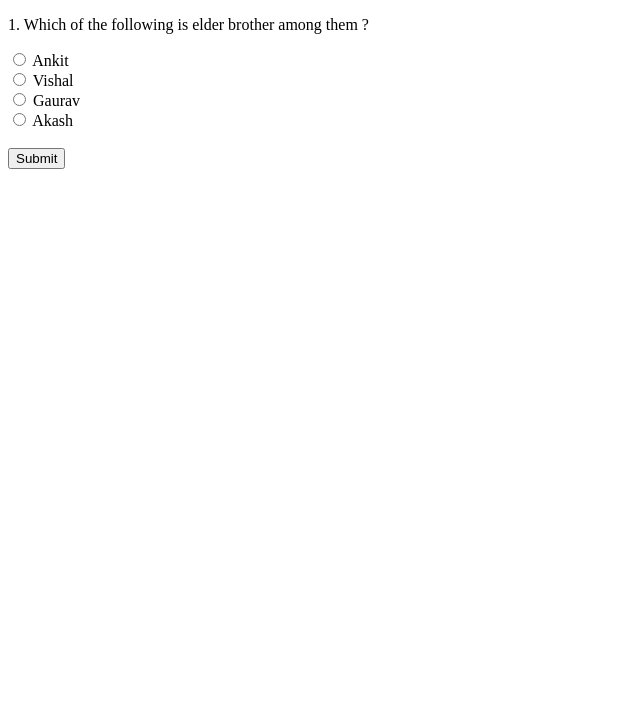
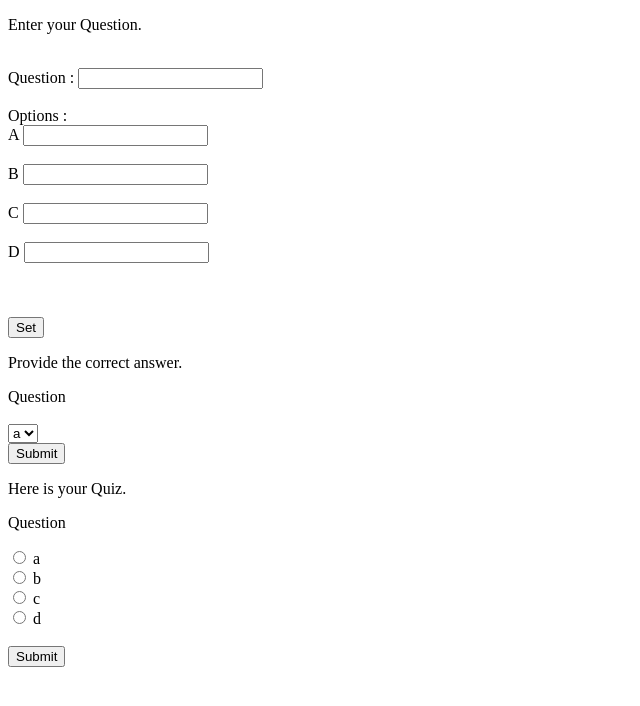
Before and after one commit to yogeshgiri904/js-quiz, a plain HTML site: page index.html in a window 1280 px wide. Shown: the whole page, without its empty margins (0-640 px from the left). Drawn offline with Linux system fonts and the light colour scheme.

Commit message:
Add question feature

```diff
--- a/index.html
+++ b/index.html
@@ -7,37 +7,131 @@
     <title>Quiz 2021</title>
 </head>
 <body>
-    <p class="question" id="q1">1. Which of the following is elder brother among them ?</p>
-    <input type="radio" name="option" id="ankit" value="ankit">
-    <label for="ankit">Ankit</label><br>
-    <input type="radio" name="option" id="vishal" value="vishal">
-    <label for="vishal">Vishal</label><br>
-    <input type="radio" name="option" id="gaurav" value="gaurav">
-    <label for="gaurav">Gaurav</label><br>
-    <input type="radio" name="option" id="akash" value="akash">
-    <label for="akash">Akash</label><br><br>
-    <button type="button" onclick="checkButton()"> Submit </button> <br>
-    <br><br><p id="display"></p>
+    <div class="main-container">
+        <div class="row" id="row">
+            <div class="Quest-container">
+                <p>Enter your Question.</p><br>
+                <div class="input-bar">
+                    <label for="Question">Question :</label>
+                    <input type="text" name="Question" id="Question">
+                </div><br>
+                <div class="input-bar">
+                    <label>Options :</label><br>
+                    <label for="Option A">A</label>
+                    <input type="text" name="Option A" id="Option1">
+                </div><br>
+                <div class="input-bar">
+                    <label for="Option B">B</label>
+                    <input type="text" name="Option B" id="Option2">
+                </div><br>
+                <div class="input-bar">
+                    <label for="Option C">C</label>
+                    <input type="text" name="Option C" id="Option3">
+                </div><br>
+                <div class="input-bar">
+                    <label for="Option D">D</label>
+                    <input type="text" name="Option D" id="Option4">
+                </div><br>
+                <br><br><button type="button" onclick="enter()"> Set </button>
+            </div>
+
+            <div class="Quest-container">
+                <p>Provide the correct answer.</p>
+                <label for="quest" id="questcheck">Question</label><br><br>
+                <select name="select" id="select">
+                    <option value="a" id="sop1">a</option>
+                    <option value="b" id="sop2">b</option>
+                    <option value="c" id="sop3">c</option>
+                    <option value="d" id="sop4">d</option>
+                </select>
+                <br><button type="button" onclick="answer()"> Submit </button>
+            </div>
+
+            <div class="Quest-container">
+                <p>Here is your Quiz.</p>
+                <p class="Quest" id="q1">Question</p>
+                <div class="radio-bar">
+                    <input type="radio" name="option" value="a">
+                    <label for="a" id="a">a</label><br>
+                </div>
+                <div class="radio-bar">
+                    <input type="radio" name="option" value="b">
+                    <label for="b" id="b">b</label><br>
+                </div>
+                <div class="radio-bar">
+                    <input type="radio" name="option" value="c">
+                    <label for="c" id="c">c</label><br>
+                </div>
+                <div class="radio-bar">
+                    <input type="radio" name="option" value="d">
+                    <label for="d" id="d">d</label><br><br>
+                </div>
+                <button type="button" onclick="checkButton()"> Submit </button>
+                <p id="error"></p>
+            </div>
+
+            <div class="Quest-container">
+                <p id="display"></p>
+            </div>
+
+        </div>
+    </div>
 </body>
 </html>
 <script>
-   function checkButton() {
-            var selectedValue = document.querySelector(
-                'input[name="option"]:checked');
+    class question{
+        constructor(inputQuest, inputOP1, inputOP2, inputOP3, inputOP4, inputCorrect){
+            this.Quest = inputQuest,
+            this.OP1 = inputOP1,
+            this.OP2 = inputOP2,
+            this.OP3 = inputOP3,
+            this.OP4 = inputOP4,
+            this.Correct = inputCorrect
+        }
+    }
+    function enter(){
+        var Question = document.getElementById("Question").value;
+        var Option1 = document.getElementById("Option1").value;
+        var Option2 = document.getElementById("Option2").value;
+        var Option3 = document.getElementById("Option3").value;
+        var Option4 = document.getElementById("Option4").value;
+        Question1 = new question(Question, Option1, Option2, Option3, Option4);
+        document.getElementById("q1").innerHTML = Question1.Quest;
+        document.getElementById("questcheck").innerHTML = Question1.Quest;
+        document.getElementById("a").innerHTML = Question1.OP1;
+        document.getElementById("sop1").innerHTML = Question1.OP1;
+        document.getElementById("b").innerHTML = Question1.OP2;
+        document.getElementById("sop2").innerHTML = Question1.OP2;
+        document.getElementById("c").innerHTML = Question1.OP3;
+        document.getElementById("sop3").innerHTML = Question1.OP3;
+        document.getElementById("d").innerHTML = Question1.OP4;
+        document.getElementById("sop4").innerHTML = Question1.OP4;
 
-            if(selectedValue != null) {
-                if(selectedValue.value == "vishal"){
-                    document.getElementById("display").innerHTML
-                    = "Hurrey! Correct Answer";
-                }
-                else{
-                    document.getElementById("display").innerHTML
-                    = "Oops! Incorrect Answer";
-                }
+    }
+
+    function answer() {
+        CorrectAns = document.getElementById("select").value;
+        Question1.Correct = CorrectAns;
+
+    }
+
+    function checkButton() {
+        var selectedValue = document.querySelector('input[name="option"]:checked');
+        if(selectedValue != null) {
+            if(selectedValue.value == CorrectAns){
+                document.getElementById("display").innerHTML
+                = "Correct Answer";
             }
-            else {
+            else{
                 document.getElementById("display").innerHTML
-                    = "Please select any option.";
+                = "Wrong Answer";
             }
+
         }
+        else {
+            document.getElementById("error").innerHTML
+                = "Please select any option ?";
+        }
+    }
+
 </script>
```
